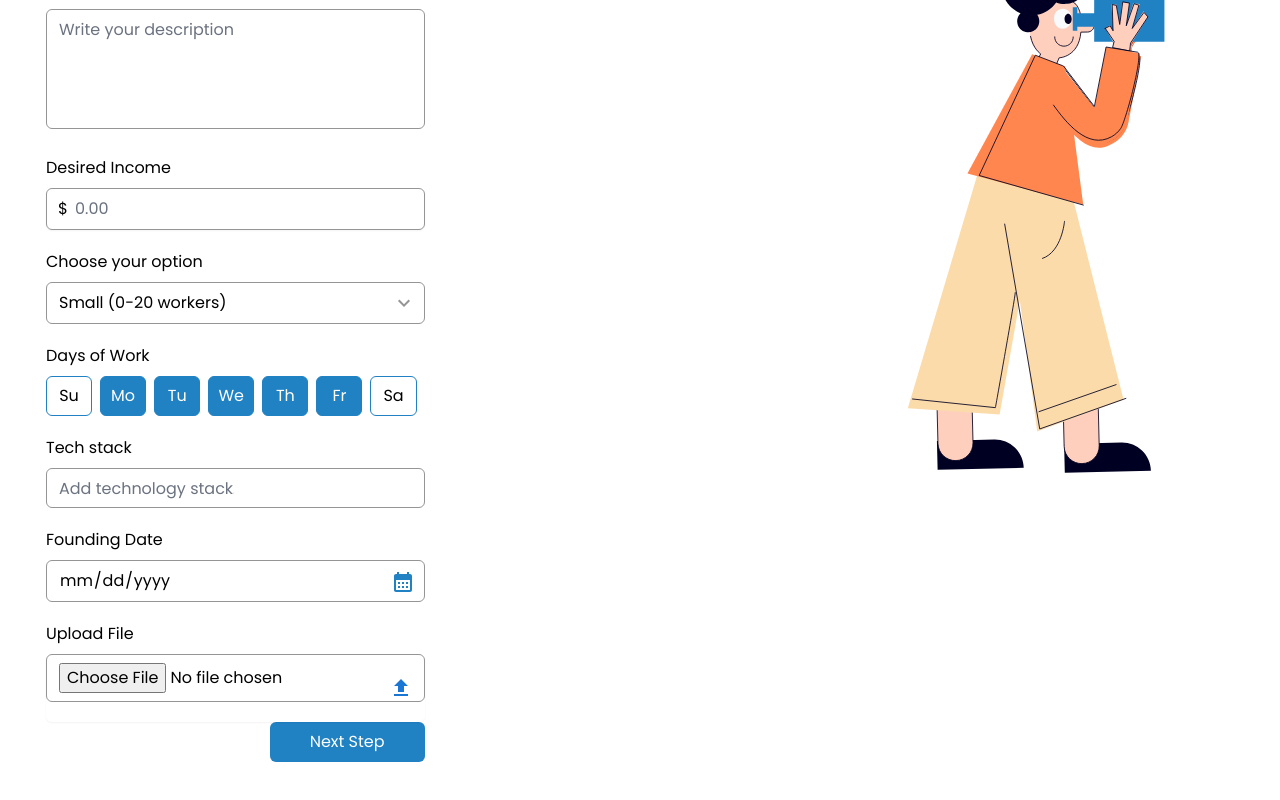
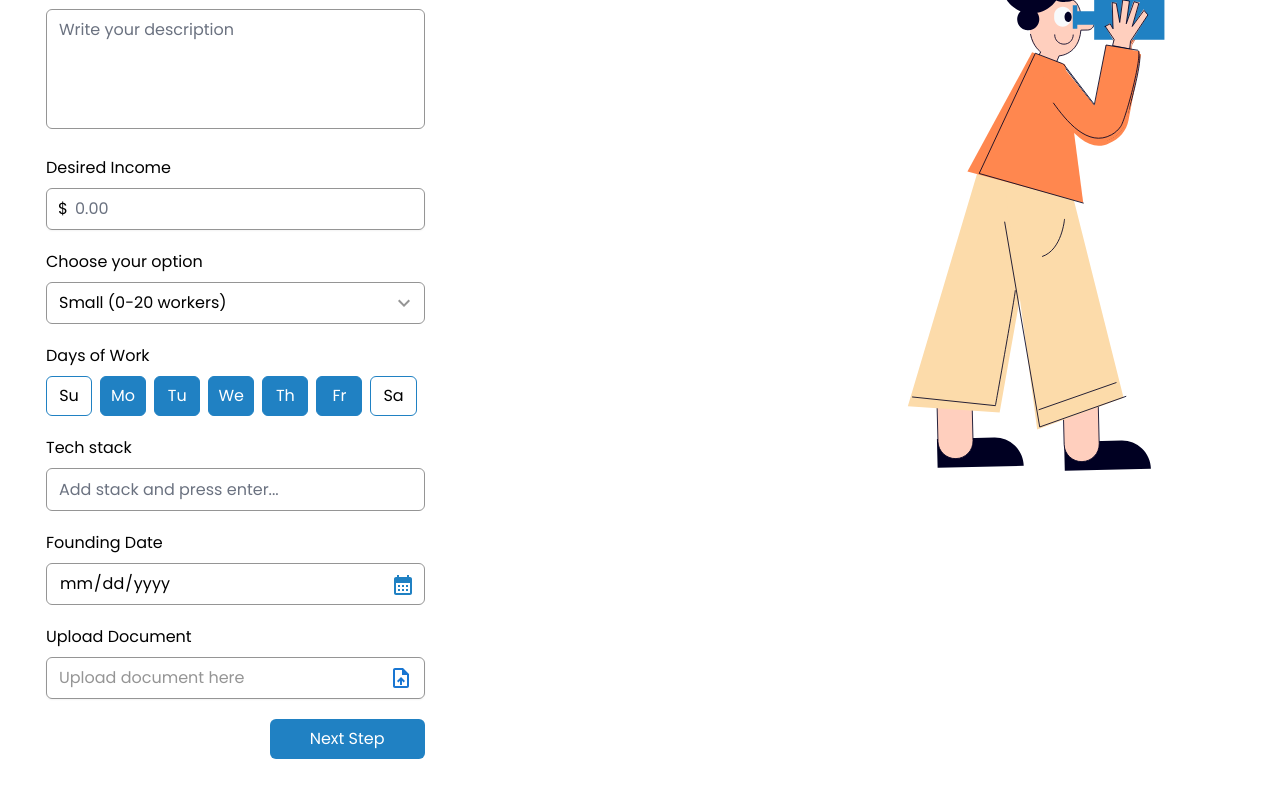
Before and after one commit to blendarkabashi/dimensio, a Next.js app: page /job-seeker/register in a window 1280 px wide. Shown: the part 479-1279 px from the top of the page. Built offline with nearby package versions, Linux system fonts and the light colour scheme.

Commit message:
add inputs

```diff
--- a/components/input/index.js
+++ b/components/input/index.js
@@ -1,8 +1,8 @@
-import UploadIcon from '@mui/icons-material/Upload';
+import UploadFile from '@mui/icons-material/UploadFile';
 import { useState } from 'react';
 import CalendarMonth from '@mui/icons-material/CalendarMonth';
 
-const Input = ({ type, label, value, className, placeholder }) => {
+const Input = ({ id, type, label, value, className, placeholder }) => {
   let commonClasses = 'border-darkGray rounded-md w-full border p-2 px-3';
   const currencyInput = () => {
     return (
@@ -37,15 +37,21 @@ const Input = ({ type, label, value, className, placeholder }) => {
   };
   const fileUploadInput = () => {
     return (
-      <div className="relative mt-2 rounded-md shadow-sm">
+      <div className={`relative mt-2 rounded-md shadow-sm ${className}`}>
         <input
+          id={id}
           type="file"
           placeholder={placeholder}
           value={value}
-          className={`${className} ${commonClasses}`}
+          hidden
         />
+        <label for={id} className={`${commonClasses} block cursor-pointer`}>
+          <span id="file-chosen" className="text-darkGray">
+            Upload document here
+          </span>
+        </label>
         <div className="pointer-events-none absolute inset-y-0 right-0 flex items-center pr-3">
-          <UploadIcon className="h-5" color="primary" />
+          <UploadFile className="h-5" color="primary" />
         </div>
       </div>
     );
--- a/components/select/chipSelect/index.js
+++ b/components/select/chipSelect/index.js
@@ -23,7 +23,7 @@ const ChipSelect = ({
       {label && <div className="mb-2">{label}</div>}
       <div
         onClick={() => document.querySelector('.tags-input').focus()}
-        className={`flex flex-wrap items-center border-darkGray rounded-md w-full border px-3 bg-white py-0 min-h-[40px] outline-none `}
+        className={`flex flex-wrap items-center border-darkGray rounded-md w-full border px-3 py-2 bg-white py-0 min-h-[40px] outline-none `}
       >
         {selectedOptions.map((selection, index) => (
           <Chip
@@ -37,9 +37,9 @@ const ChipSelect = ({
           </Chip>
         ))}
         <input
-          className="tags-input border-none outline-none h-full focus:ring-transparent focus:border-none max-w-[175px] p-0"
+          className="tags-input border-none outline-none h-full focus:ring-transparent focus:border-none w-[220px] p-0"
           type="text"
-          placeholder="Add technology stack..."
+          placeholder="Add stack and press enter..."
           onKeyDown={(event) => handleAddChip(event)}
           // onInput={onInput}
           // onChange={onChange}
--- a/pages/job-seeker/register/index.js
+++ b/pages/job-seeker/register/index.js
@@ -75,7 +75,12 @@ const index = () => {
               setSelectedOptions={setTechStack}
             />
             <Input type="date" label="Founding Date" className="mb-5" />
-            <Input type="file" label="Upload File" className="mb-5" />
+            <Input
+              type="file"
+              id="fileupload1"
+              label="Upload Document"
+              className="mb-5"
+            />
             <div className="flex items-center justify-end">
               <Button className="px-10" type="submit">
                 Next Step
```
